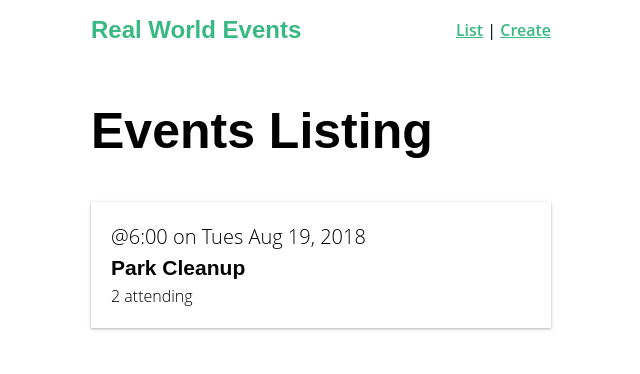
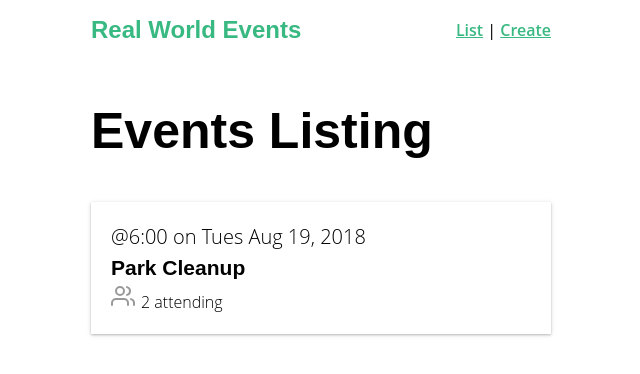
Before and after one commit to seeker8/vue-mastery-real-world-app, a Vue app in the folder real-world-vue/: page / in a window 1280 px wide. Shown: the top 374 px of the page, without its empty margins (319-959 px from the left). Built offline with nearby package versions, Linux system fonts and the light colour scheme.

Commit message:
include base icon in event card

```diff
--- a/real-world-vue/src/components/EventCard.vue
+++ b/real-world-vue/src/components/EventCard.vue
@@ -6,6 +6,7 @@
     <div class="event-card -shadow">
       <span class="eyebrow">@{{ event.time }} on {{ event.date }}</span>
       <h4 class="title">{{ event.title }}</h4>
+      <BaseIcon name="users" />
       <span>{{ event.attendees.length }} attending</span>
     </div>
   </router-link>
```
